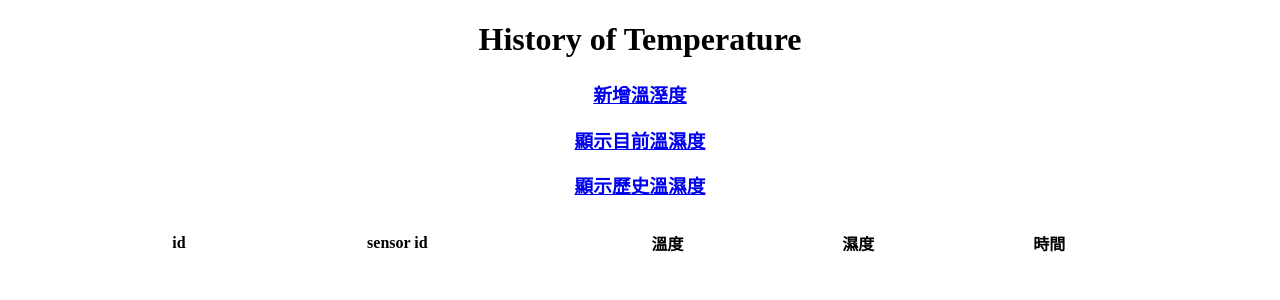
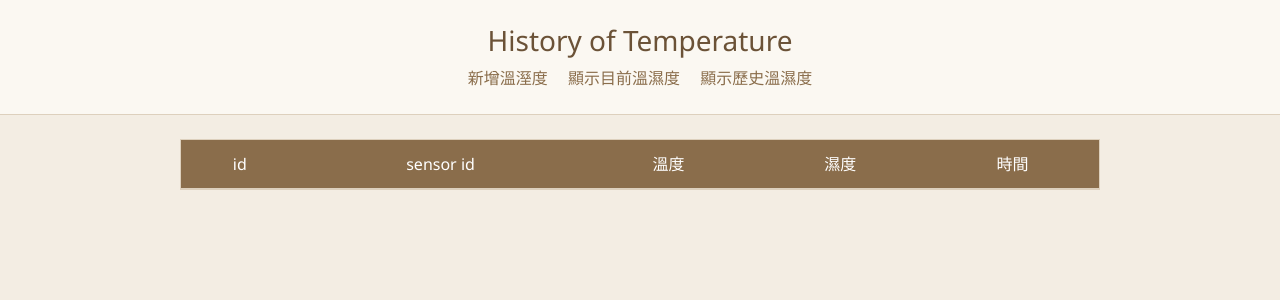
Before and after one commit to Iishvarii/homework5, a Django app: template templates/view_history_temperature.html in a window 1280 px wide. Shown: the top 300 px of the page. Run offline with Django 3.2, Linux system fonts and the light colour scheme; the template is opened without the code that fills it, so the values that code supplies are empty.

Commit message:
9/22 use Bootstrap templates

```diff
--- /dev/null
+++ b/static/css/theme.css
@@ -0,0 +1,135 @@
+/* 大地色系 極簡方格主題 */
+:root {
+    --earth-bg: #f3ede3;
+    --earth-surface: #fbf8f2;
+    --earth-primary: #8a6d4b;
+    --earth-primary-dark: #6b5237;
+    --earth-secondary: #a9927d;
+    --earth-accent: #7c8a68;
+    --earth-text: #4a3f35;
+    --earth-border: #ddd0bd;
+}
+
+body {
+    background-color: var(--earth-bg);
+    color: var(--earth-text);
+    font-family: "Segoe UI", "Microsoft JhengHei", sans-serif;
+}
+
+a {
+    color: var(--earth-primary);
+}
+a:hover {
+    color: var(--earth-primary-dark);
+}
+
+.page-header {
+    text-align: center;
+    padding: 24px 16px;
+    margin-bottom: 24px;
+    background-color: var(--earth-surface);
+    border-bottom: 1px solid var(--earth-border);
+}
+.page-header h1 {
+    font-size: 1.75rem;
+    color: var(--earth-primary-dark);
+    margin-bottom: 8px;
+}
+.page-nav a {
+    margin: 0 8px;
+    text-decoration: none;
+    font-weight: 500;
+}
+
+/* 極簡方格卡片 */
+.grid-card {
+    background-color: var(--earth-surface);
+    border: 1px solid var(--earth-border);
+    border-radius: 4px;
+    padding: 24px;
+}
+
+.form-control {
+    border: 1px solid var(--earth-border);
+    background-color: #fff;
+}
+.form-control:focus {
+    border-color: var(--earth-primary);
+    box-shadow: 0 0 0 0.2rem rgba(138, 109, 75, 0.25);
+}
+.form-control:disabled {
+    background-color: var(--earth-bg);
+    color: var(--earth-text);
+    text-align: center;
+    font-weight: 600;
+}
+
+.btn-earth {
+    background-color: var(--earth-primary);
+    border-color: var(--earth-primary);
+    color: #fff;
+}
+.btn-earth:hover {
+    background-color: var(--earth-primary-dark);
+    border-color: var(--earth-primary-dark);
+    color: #fff;
+}
+.btn-earth-outline {
+    background-color: transparent;
+    border-color: var(--earth-secondary);
+    color: var(--earth-text);
+}
+.btn-earth-outline:hover {
+    background-color: var(--earth-secondary);
+    color: #fff;
+}
+
+/* 極簡方格資訊面板 */
+.info-tile {
+    border: 1px solid var(--earth-border);
+    background-color: var(--earth-surface);
+    border-radius: 4px;
+    padding: 16px;
+    text-align: center;
+}
+.info-tile label {
+    display: block;
+    color: var(--earth-secondary);
+    font-size: 0.85rem;
+    margin-bottom: 6px;
+}
+
+.panel_time {
+    display: inline-block;
+    padding: 4px 14px;
+    background-color: var(--earth-accent);
+    color: #fff;
+    border-radius: 4px;
+    font-size: 0.85rem;
+}
+
+.earth-table {
+    background-color: var(--earth-surface);
+    border: 1px solid var(--earth-border);
+}
+.earth-table th {
+    background-color: var(--earth-primary);
+    color: #fff;
+    font-weight: 500;
+    border-color: var(--earth-border) !important;
+}
+.earth-table td, .earth-table th {
+    vertical-align: middle;
+    border-color: var(--earth-border) !important;
+}
+.earth-table tbody tr:nth-of-type(odd) {
+    background-color: rgba(169, 146, 125, 0.08);
+}
+
+footer.site-footer {
+    text-align: center;
+    padding: 16px;
+    margin-top: 32px;
+    color: var(--earth-secondary);
+    font-size: 0.85rem;
+}
--- a/templates/view_history_temperature.html
+++ b/templates/view_history_temperature.html
@@ -3,30 +3,25 @@
 <head>
     <meta charset="UTF-8">
     <meta name="viewport" content="width=device-width, initial-scale=1.0">
-    <title>Document</title>
-    <style>
-        .head {
-            text-align: center;
-            margin-bottom: 20px;
-        }
-        .table {
-            margin-top: 30px;
-            width: 80%;
-            margin-left: auto;
-            margin-right: auto;
-            text-align: center;
-        }
-    </style>
+    <link rel="stylesheet" href="https://cdn.jsdelivr.net/npm/bootstrap@4.6.2/dist/css/bootstrap.min.css" integrity="sha384-xOolHFLEh07PJGoPkLv1IbcEPTNtaed2xpHsD9ESMhqIYd0nLMwNLD69Npy4HI+N" crossorigin="anonymous">
+    {% load static %}
+    <link rel="stylesheet" href="{% static 'css/theme.css' %}">
+    <title>溫溼度歷史</title>
 </head>
 <body>
-    <div class="head">
+    <div class="page-header">
         <h1>History of Temperature</h1>
-        <h3><a href="{% url 'add_temperature' %}">新增溫溼度</a></h3>
-        <h3><a href="{% url 'show_temperature1' %}">顯示目前溫濕度</a></h3>
-        <h3><a href="{% url 'show_temperature2' %}">顯示歷史溫濕度</a></h3>
+        <div class="page-nav">
+            <a href="{% url 'add_temperature' %}">新增溫溼度</a>
+            <a href="{% url 'show_temperature1' %}">顯示目前溫濕度</a>
+            <a href="{% url 'show_temperature2' %}">顯示歷史溫濕度</a>
         </div>
-    <div>
-        <table class="table">
+    </div>
+    <div class="container">
+        <div class="row justify-content-center">
+            <div class="col-md-10">
+                <table class="table earth-table text-center">
+                    <thead>
                         <tr>
                             <th>id</th>
                             <th>sensor id</th>
@@ -34,7 +29,8 @@
                             <th>濕度</th>
                             <th>時間</th>
                         </tr>
-
+                    </thead>
+                    <tbody>
                         {% for data in resultList %}
                         <tr>
                             <td>{{ data.myid }}</td>
@@ -49,8 +45,10 @@
                             {% endtimezone %}
                         </tr>
                         {% endfor %}
-
+                    </tbody>
                 </table>
+            </div>
+        </div>
     </div>
 </body>
 </html>
```
Also changed, not shown: templates/add_temperature.html (+24 -25 lines), templates/show_temperature1.html (+23 -29 lines), templates/show_temperature2.html (+24 -30 lines). Lines whose indentation alone changed are shown as unchanged.
